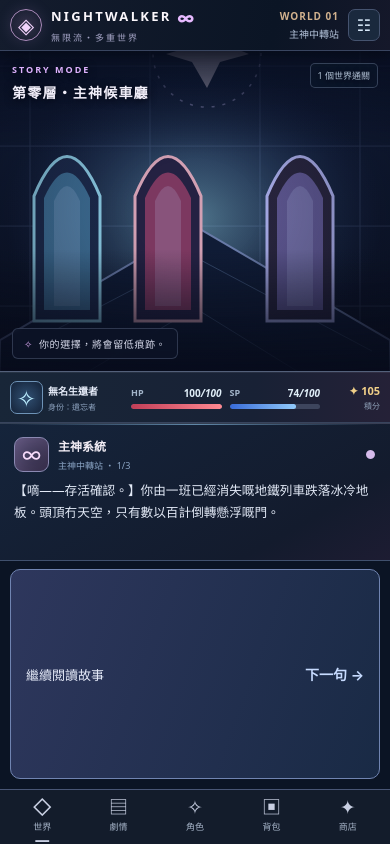
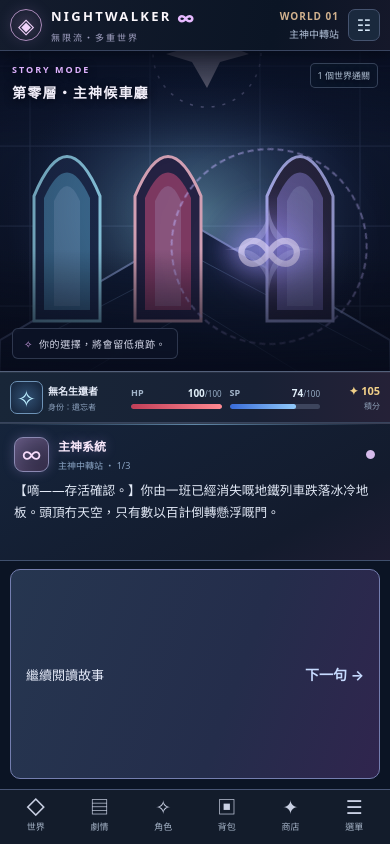
Before and after one commit to chiholung-cmd/nightwalker-rpg-web, a Next.js app: page / in a window 390 px wide. Built offline with nearby package versions, Linux system fonts and the light colour scheme.

Commit message:
Animate visual-novel character busts and add six-tab mobile talent/XP interface

```diff
--- a/app/story.css
+++ b/app/story.css
@@ -131,3 +131,62 @@
 @media(max-height:700px){.iw-top{height:44px;flex-basis:44px}.iw-stage{min-height:123px}.iw-status{height:44px;flex-basis:44px}.iw-dialogue{height:116px;flex-basis:116px;padding-top:7px}.iw-dialogue-head{height:30px}.iw-avatar{width:28px;height:28px;flex-basis:28px;font-size:18px}.iw-dialogue p{margin-top:4px;max-height:70px;line-height:1.6}.iw-actions{height:clamp(146px,27dvh,189px);flex-basis:clamp(146px,27dvh,189px);padding-top:6px}.iw-choice{min-height:47px;padding-block:5px}.iw-bottom-nav{height:47px;flex-basis:47px;padding-top:3px}.iw-bottom-nav button span{font-size:17px;line-height:19px}.iw-stat-track{margin-top:2px}}
 @media(max-height:550px){.iw-top{height:39px;flex-basis:39px}.iw-stage{min-height:105px}.iw-dialogue{height:105px;flex-basis:105px}.iw-actions{height:141px;flex-basis:141px}.iw-bottom-nav{height:42px;flex-basis:42px}.iw-status{height:40px;flex-basis:40px}}
 @media(prefers-reduced-motion:reduce){.iw-world-svg{animation:none}.iw-battle-fx *{animation-duration:.01ms!important}}
+
+/* v0.5 narrative presentation and permanent character growth */
+.iw-stage{isolation:isolate}
+.iw-world-svg{z-index:0}
+.iw-figure{position:absolute;z-index:1;right:-5%;bottom:-16px;height:87%;max-height:390px;width:auto;min-width:160px;pointer-events:none;transform-origin:center bottom;animation:iw-character-reveal .7s ease both,iw-character-idle 4.5s ease-in-out .7s infinite;filter:drop-shadow(0 8px 14px #000a) drop-shadow(0 0 17px #5367ad52)}
+.iw-figure-guide{height:90%;right:-8%;filter:drop-shadow(0 10px 15px #000a) drop-shadow(0 0 15px #a177df88)}
+.iw-figure-girl{height:76%;right:1%}
+.iw-figure-neighbor{height:92%;right:-5%;filter:drop-shadow(0 0 14px #c7487888)}
+.iw-figure-nurse{height:87%;right:-2%;filter:drop-shadow(0 0 14px #6dc7cb5e)}
+.iw-figure-clerk{height:91%;right:-4%;filter:drop-shadow(0 0 15px #ad577a9a)}
+.iw-char-rune{position:absolute;z-index:1;right:3%;top:27%;width:min(56%,240px);aspect-ratio:1;pointer-events:none;display:grid;place-items:center;filter:drop-shadow(0 0 21px #8e82da)}
+.iw-char-rune span{position:absolute;font-size:clamp(90px,30vw,180px);color:#b5b1e677;text-shadow:0 0 36px #9b80e9;animation:iw-rune-breathe 5s ease-in-out infinite}
+.iw-char-rune i{position:absolute;inset:5%;border:2px dashed #bbaff88a;border-radius:50%;animation:iw-rune-turn 28s linear infinite}
+.iw-char-rune b{position:relative;font-size:clamp(60px,19vw,110px);font-weight:400;color:#eee2ff9e;text-shadow:0 0 25px #8e90ef}
+.iw-vignette{z-index:2;pointer-events:none}
+.iw-stage-head,.iw-stage-bottom{z-index:4}
+.iw-dialogue-head{position:relative}
+.iw-dialogue-head strong{color:#f8e8fa;text-shadow:0 0 12px #ab8fe855}
+.iw-dialogue p.iw-talking{cursor:pointer;user-select:none;-webkit-user-select:none}
+.iw-cursor{color:#bad9f9;animation:iw-cursor-blink .7s linear infinite}
+.iw-dialogue p{max-height:81px;scrollbar-width:thin}
+.iw-actions .iw-next{background:linear-gradient(110deg,#263650,#242d4b 60%,#30254e);border-color:#747eaf}
+.iw-choice{border-color:#536581;background:linear-gradient(110deg,#233551,#18243b 69%,#20243d)}
+.iw-choice:focus-visible,.iw-app button:focus-visible{outline:2px solid #9ddff5;outline-offset:2px}
+.iw-choice:hover{border-color:#82a5ca}
+.iw-choice-count{color:#e4c7a4;background:#27354c;border-color:#5b789c}
+.iw-bottom-nav{grid-template-columns:repeat(6,minmax(0,1fr))}
+.iw-bottom-nav button{position:relative;min-width:0}
+.iw-nav-dot{position:absolute;top:0;left:54%;background:#f4b77a;width:6px;height:6px;border-radius:100%;box-shadow:0 0 11px #f1b57b}
+.iw-stat-label strong i{font-size:8px;color:#99afc7;font-weight:400;font-style:normal}
+.iw-character-info{display:flex;gap:14px;padding:15px 12px;background:linear-gradient(115deg,#292e50,#1d2940);border:1px solid #675f92;border-radius:11px;margin-bottom:13px}
+.iw-character-info>span{font-size:36px;color:#d5baf2;display:grid;place-items:center;width:53px;border-radius:9px;border:1px solid #806aa8;background:#4b3b6b}
+.iw-character-info>div{flex:1;min-width:0;display:flex;flex-direction:column;gap:5px}
+.iw-character-info strong{font-size:14px;color:#fff4fc}
+.iw-character-info small{font-size:10px;color:#b7bad4}
+.iw-exp-track{height:7px;background:#131a2c;border-radius:20px;overflow:hidden;margin-top:4px}
+.iw-exp-track i{display:block;height:100%;background:linear-gradient(90deg,#8866cf,#d9a0f7);border-radius:20px;box-shadow:0 0 10px #c393f0}
+.iw-talent-row{display:flex;align-items:center;gap:10px;background:#1d2b43;border:1px solid #4e6082;border-radius:10px;margin:8px 0;padding:10px}
+.iw-talent-icon{width:36px;height:36px;flex:0 0 36px;display:grid;place-items:center;border-radius:9px;background:radial-gradient(circle,#7462ad88,#313059);color:#efe1ff;font-size:22px}
+.iw-talent-row>div{flex:1;min-width:0}
+.iw-talent-row strong{display:block;font-size:12px;color:#eff5ff}
+.iw-talent-row strong small{font-size:9px;color:#c8a0e7;font-weight:400}
+.iw-talent-row p{font-size:10px;line-height:1.55;color:#9db4d0;margin:4px 0 0}
+.iw-talent-row button{white-space:nowrap;min-width:56px;border:1px solid #a780d2;border-radius:7px;background:#554174;color:#f9e7ff;font-size:10px;padding:9px 7px}
+.iw-talent-row button:disabled{opacity:.32}
+.iw-avatar{box-shadow:0 0 12px #b6a0ef44,inset 0 0 14px #e8acff19}
+.iw-avatar-guide{background:linear-gradient(135deg,#9784ae,#342440)}
+.iw-avatar-girl{background:linear-gradient(135deg,#b59b61,#493445)}
+.iw-avatar-clerk{background:linear-gradient(135deg,#a46a80,#261c2e)}
+.iw-avatar-nurse{background:linear-gradient(135deg,#9acbcc,#30515b)}
+.iw-avatar-neighbor{background:linear-gradient(135deg,#bf6889,#33253f)}
+@keyframes iw-character-reveal{from{opacity:0;transform:translateX(50px) scale(.92);filter:blur(7px)}to{opacity:1;transform:translateX(0) scale(1);filter:blur(0)}}
+@keyframes iw-character-idle{0%,100%{transform:translateY(0)}50%{transform:translateY(-5px)}}
+@keyframes iw-rune-breathe{50%{opacity:.38;transform:scale(1.05)}}
+@keyframes iw-rune-turn{to{transform:rotate(360deg)}}
+@keyframes iw-cursor-blink{50%{opacity:0}}
+@media(max-height:700px){.iw-figure{height:91%;right:-8%}.iw-figure-girl{height:82%}.iw-char-rune{top:22%}}
+@media(max-width:370px){.iw-figure{height:82%;right:-12%}.iw-bottom-nav button span{font-size:17px}.iw-bottom-nav button small{font-size:8px}.iw-talent-row{gap:6px;padding:8px}.iw-talent-icon{width:29px;height:29px;flex-basis:29px}}
+@media(prefers-reduced-motion:reduce){.iw-figure,.iw-char-rune span,.iw-char-rune i,.iw-cursor{animation:none!important}}
```
